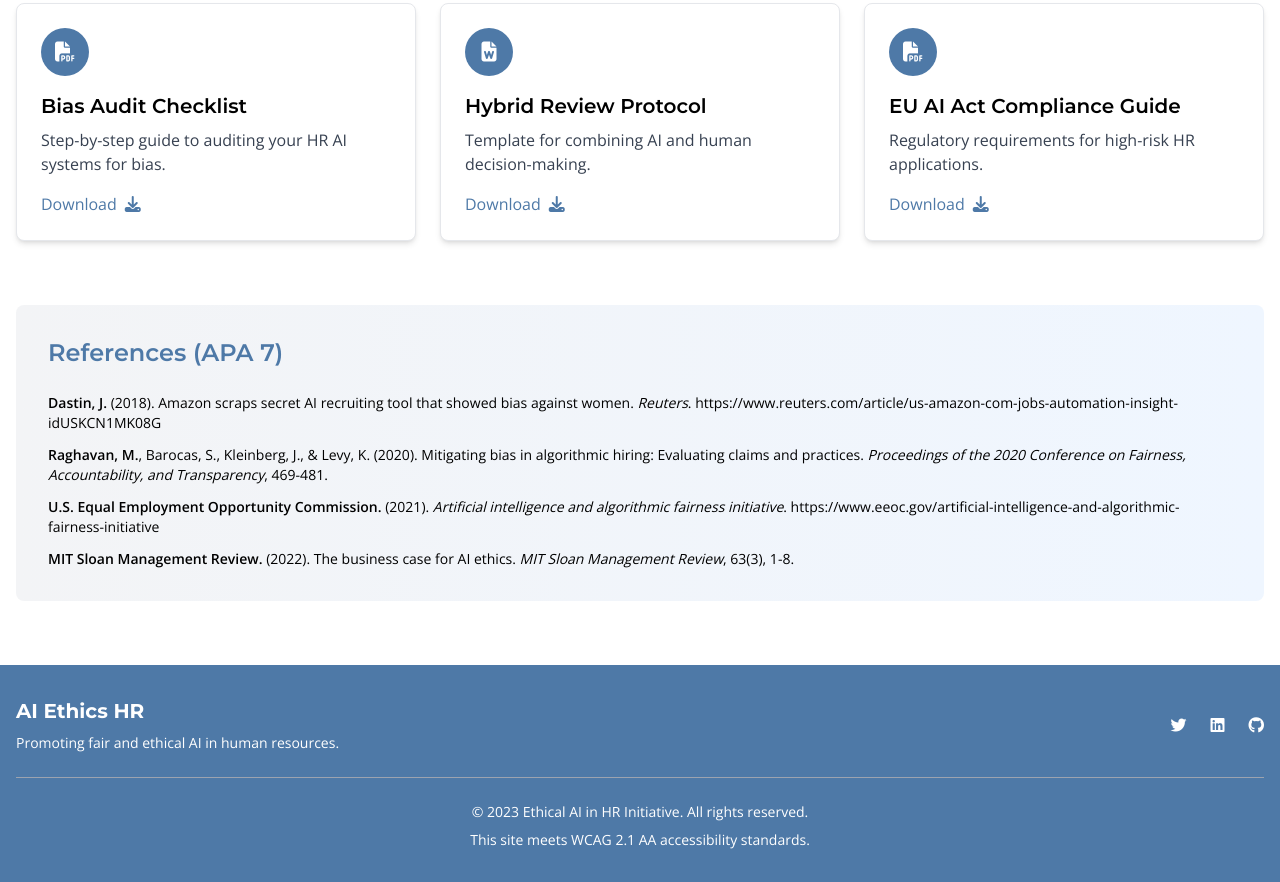
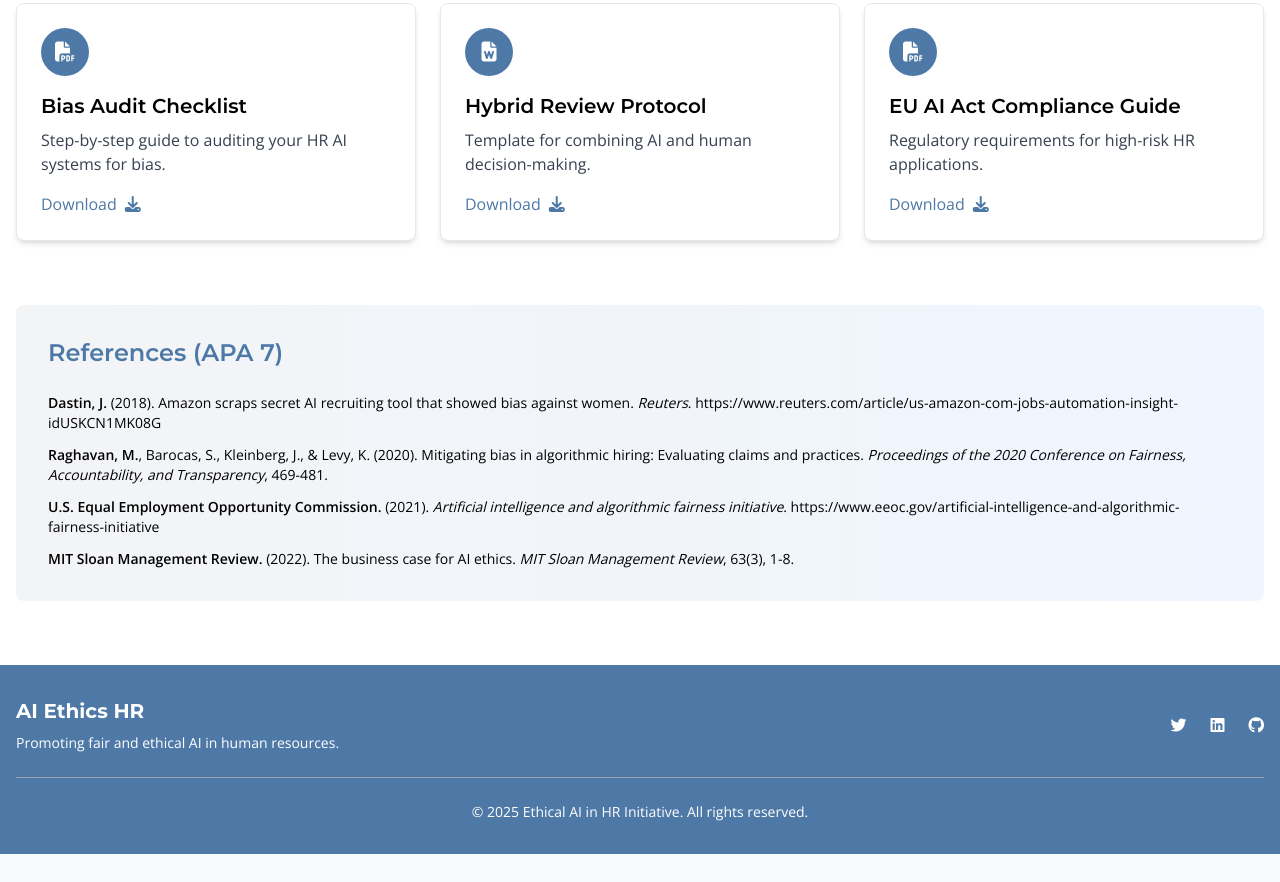
Before and after one commit to LienLi5/Ethical-AI-in-HR, a plain HTML site: page index.html in a window 1280 px wide. Shown: the part 5332-6214 px from the top of the page. After the commit the page ends 6186 px from the top, so only its background shows below. Drawn offline with nearby package versions, Linux system fonts and the light colour scheme.

Commit message:
Made footer changes

```diff
--- a/index.html
+++ b/index.html
@@ -670,8 +670,7 @@
                 </div>
             </div>
             <div class="border-t border-gray-400 mt-6 pt-6 text-sm text-center">
-                <p>© 2023 Ethical AI in HR Initiative. All rights reserved.</p>
-                <p class="mt-2">This site meets WCAG 2.1 AA accessibility standards.</p>
+                <p>© 2025 Ethical AI in HR Initiative. All rights reserved.</p>
             </div>
         </div>
     </footer>
```
